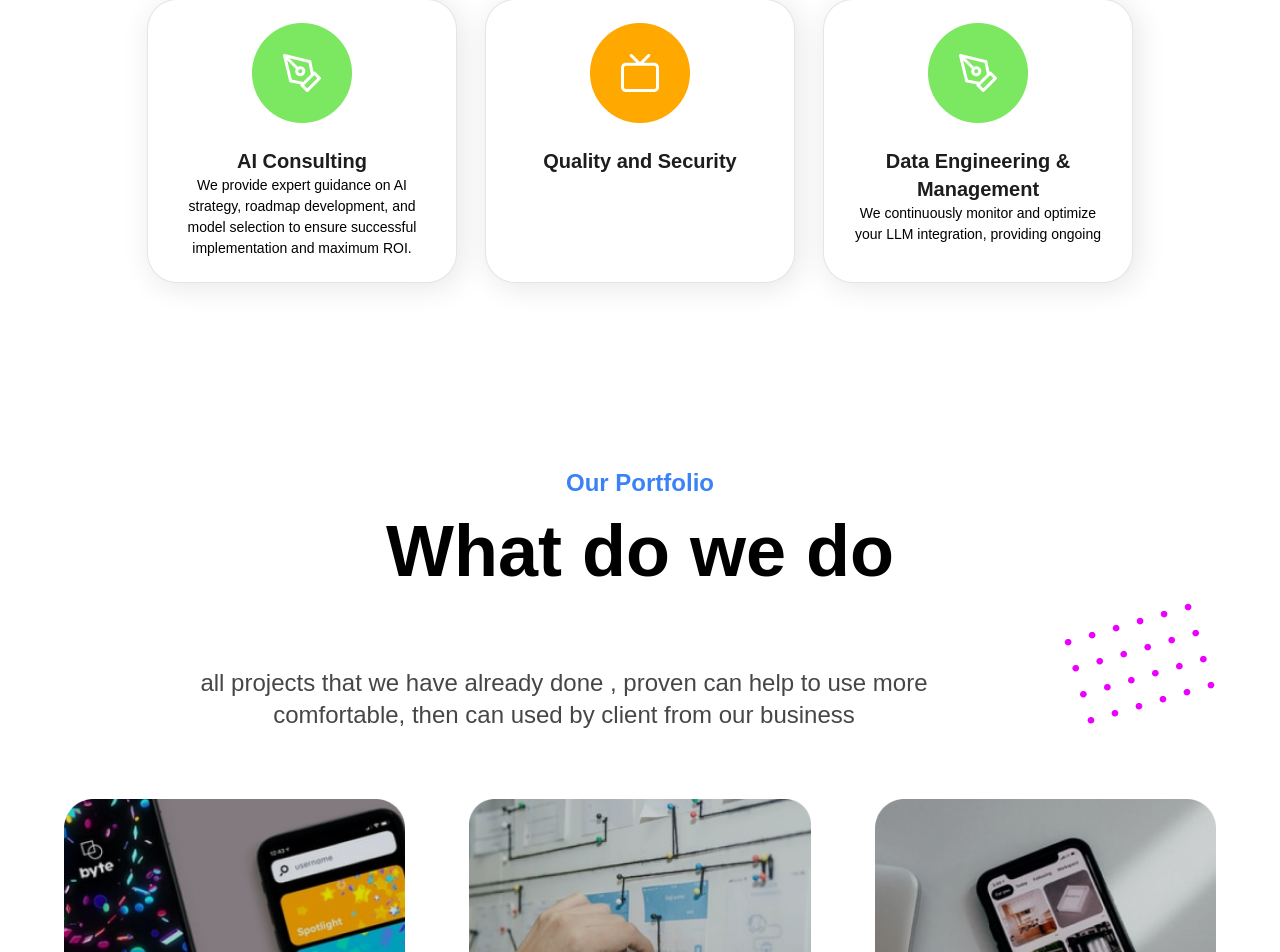
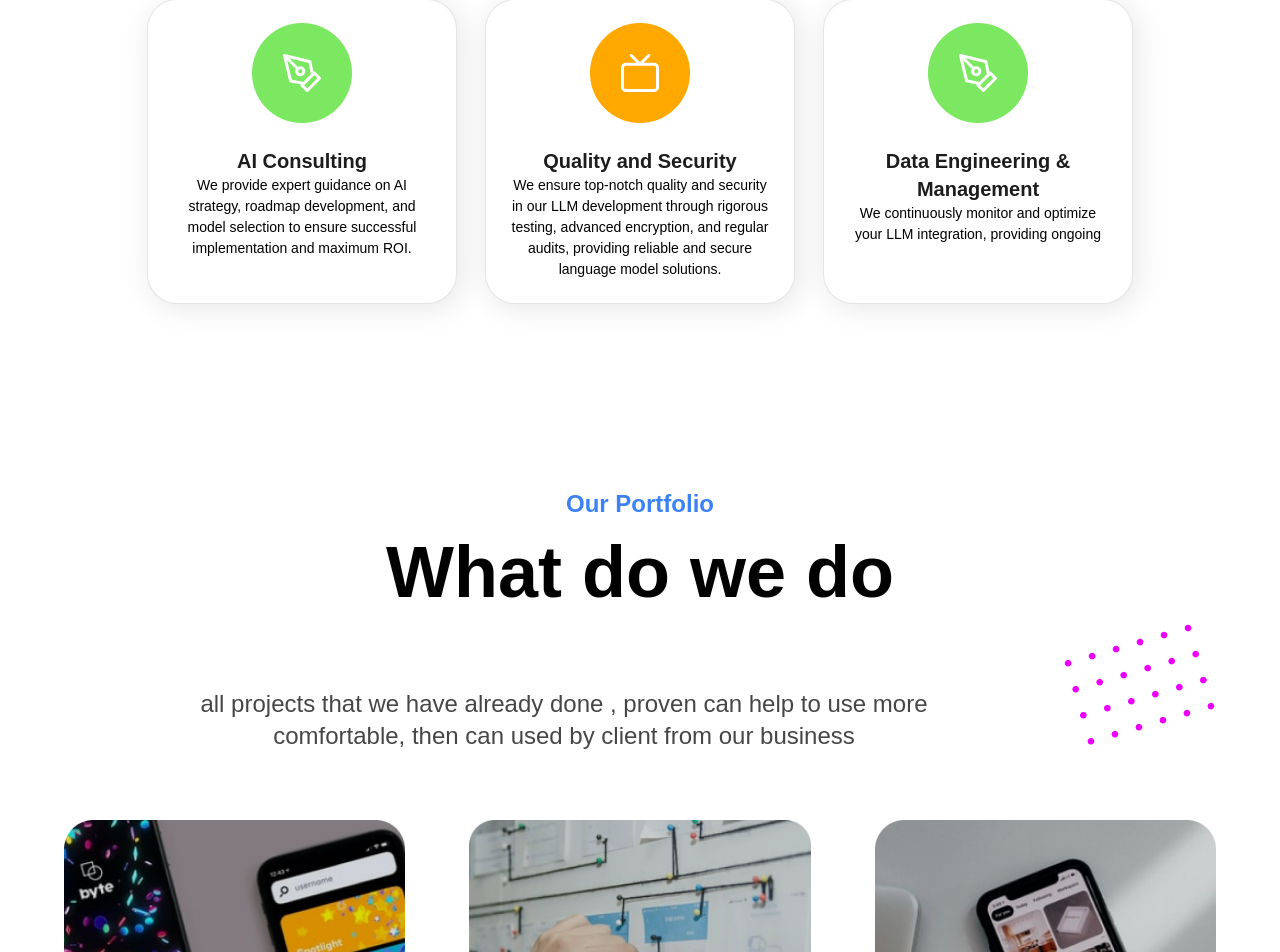
Before and after one commit to preeti28dec/Infinytics, a React (Create React App) app: page / in a window 1280 px wide. Shown: the part 2170-3122 px from the top of the page. Built offline with nearby package versions, Linux system fonts and the light colour scheme.

Commit message:
Update services.jsx

```diff
--- a/src/componets/services.jsx
+++ b/src/componets/services.jsx
@@ -40,7 +40,7 @@ function Services() {
               <div className='icon_card child'>
                 <div className=' flex justify-center'><img src='../images/icon4.png' alt='logind..' /></div>
                 <div className='text-center mt-6  text-sm md:text-xl sm:text-2xl font-Quicksand font-bold  text-[#1D1D1D]'>Quality and Security</div>
-                <p className='text-[14px]'></p>
+                <p className='text-[14px]'>We ensure top-notch quality and security in our LLM development through rigorous testing, advanced encryption, and regular audits, providing reliable and secure language model solutions.</p>
               </div>
               <div className='icon_card child'>
                 <div className=' flex justify-center'><img src='../images/icon3.png' alt='logind..' /></div>
```
